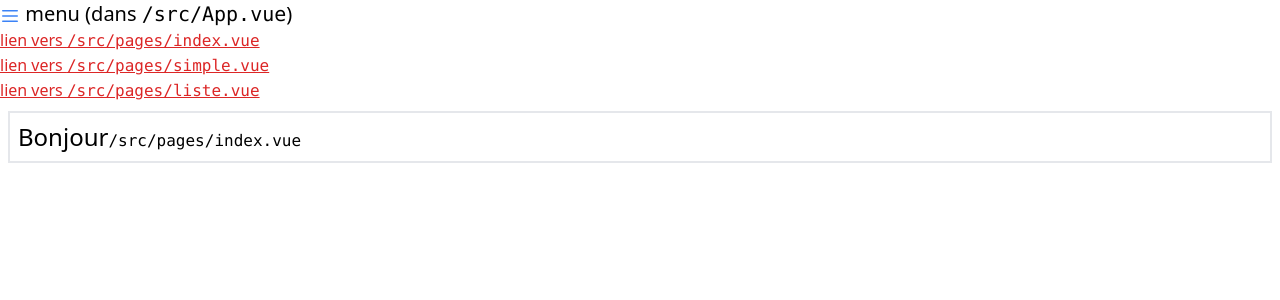
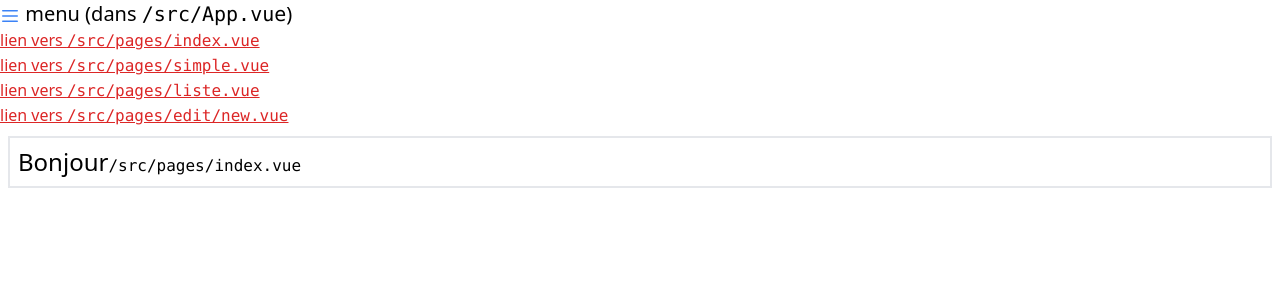
Before and after one commit to Luca-Thomesse/tp01, a Vue app: page / in a window 1280 px wide. Shown: the top 300 px of the page. Built offline with nearby package versions, Linux system fonts and the light colour scheme; what @formkit/vue would draw is missing.

Commit message:
Corrections

```diff
--- a/src/App.vue
+++ b/src/App.vue
@@ -12,15 +12,21 @@
         </router-link>
       </li>
       <li>
-        <router-link class="text-red-600 underline" to="simple">
+        <router-link class="text-red-600 underline" to="/simple">
           lien vers
           <code class="font-mono">/src/pages/simple.vue</code>
         </router-link>
       </li>
       <li>
-        <router-link class="text-red-600 underline" to="liste">
+        <router-link class="text-red-600 underline" to="/liste">
           lien vers
           <code class="font-mono">/src/pages/liste.vue</code>
+        </router-link>
+      </li>
+      <li>
+        <router-link class="text-red-600 underline" to="/edit/new">
+          lien vers
+          <code class="font-mono">/src/pages/edit/new.vue</code>
         </router-link>
       </li>
     </ul>
--- a/src/components/FicheOffreMaison.vue
+++ b/src/components/FicheOffreMaison.vue
@@ -0,0 +1,26 @@
+<script setup lang="ts">
+    import { ref } from "@vue/reactivity";
+import Card from "./card.vue";
+    // On fait une variable réactive qui référence les données
+    // ATTENTION : faire une Ref pas Reactive car :
+    // C'est l'objet qui doit être réactif, pas ses props
+    const maison = ref({});
+</script>
+
+<template>
+    <div>
+        <div class="p-2">
+            <h2 class="text-2xl">Résultat (Prévisualisation)</h2>
+            <!-- Optionnel on affiche les données -->
+            <Card  v-bind="maison" />
+        </div>
+        <div class="p-2">
+            <!-- On passe la "ref" à Formkit -->
+            <FormKit type="form" v-model="maison">
+                <FormKit name="nom" label="nom" />
+                <FormKit name="prix" label="prix" type="number" />
+                <FormKit name="favori" label="mettre en valeur" type="checkbox" />
+            </FormKit>
+        </div>
+    </div>
+</template>
--- /dev/null
+++ b/src/pages/edit/new.vue
@@ -0,0 +1,8 @@
+<script setup lang="ts">
+import FicheOffreMaison from "../../components/FicheOffreMaison.vue";
+
+</script>
+
+<template>
+  <FicheOffreMaison />
+</template>
--- a/src/pages/new.vue
+++ /dev/null
@@ -1,26 +0,0 @@
-<script setup lang="ts">
-    import { ref } from "@vue/reactivity";
-    import FicheOffreMaison from "../components/FicheOffreMaison.vue";
-    // On fait une variable réactive qui référence les données
-    // ATTENTION : faire une Ref pas Reactive car :
-    // C'est l'objet qui doit être réactif, pas ses props
-    const maison = ref({});
-</script>
-
-<template>
-    <div>
-        <div class="p-2">
-            <h2 class="text-2xl">Résultat (Prévisualisation)</h2>
-            <!-- Optionnel on affiche les données -->
-            <FicheOffreMaison v-bind="maison" />
-        </div>
-        <div class="p-2">
-            <!-- On passe la "ref" à Formkit -->
-            <FormKit type="form" v-model="maison">
-                <FormKit name="nom" label="nom" />
-                <FormKit name="prix" label="prix" type="number" />
-                <FormKit name="favori" label="mettre en valeur" type="checkbox" />
-            </FormKit>
-        </div>
-    </div>
-</template>
```
Also changed, not shown: 1 other file (tests, documents, lock files or other folders).
